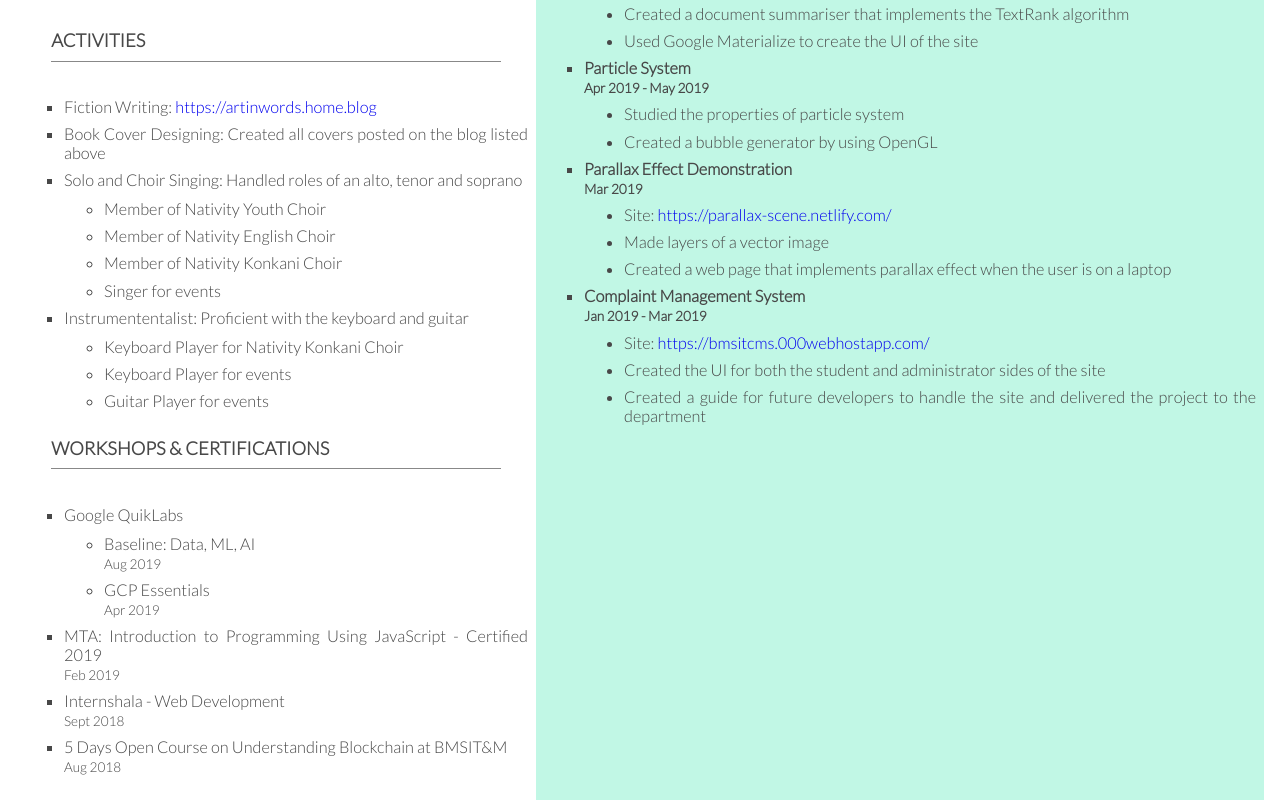
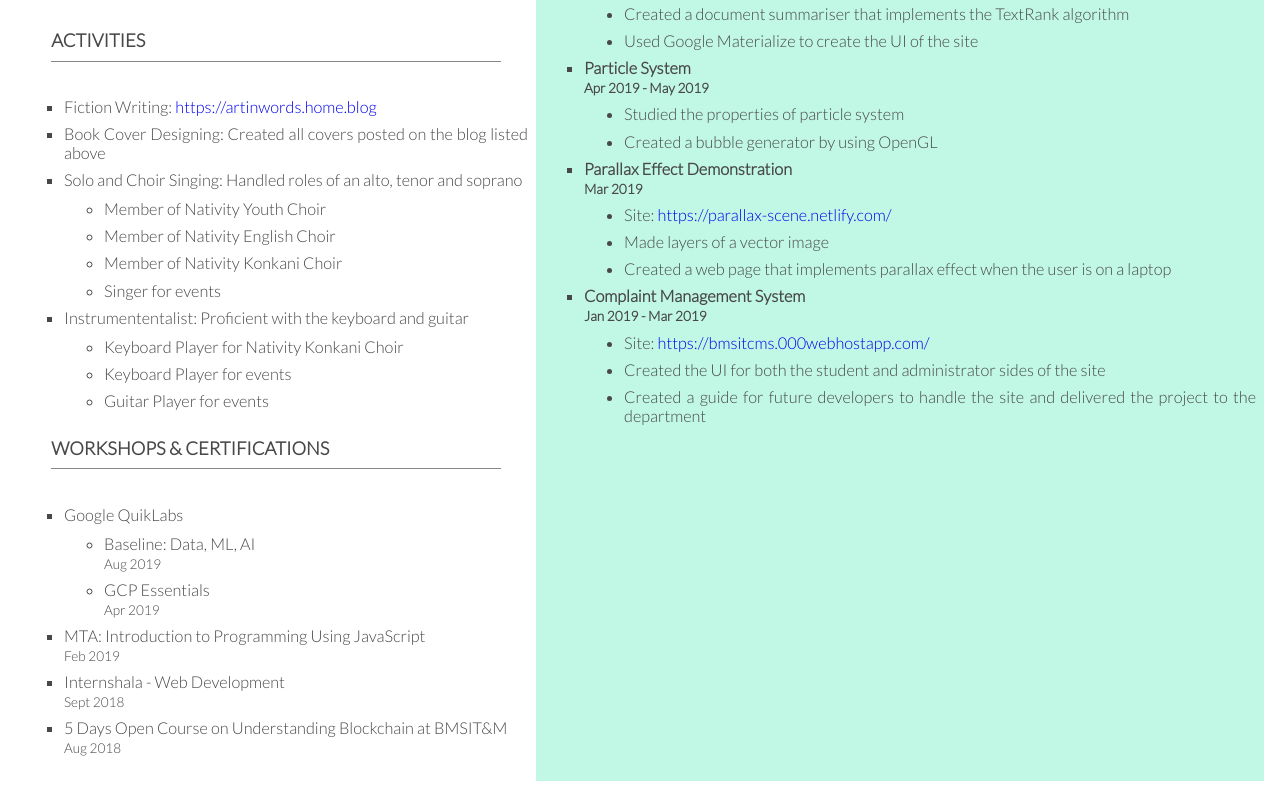
Before and after one commit to Shalette/react-resume, a React (Create React App) app: page / in a window 1280 px wide. Shown: the part 1676-2476 px from the top of the page. Built offline with nearby package versions, Linux system fonts and the light colour scheme.

Commit message:
make it better

```diff
--- a/src/App.js
+++ b/src/App.js
@@ -310,7 +310,7 @@ export default function App() {
               <ListItem>GCP Essentials<br /><small>Apr 2019</small></ListItem>
           </ListSub>
         </ListItem>
-        <ListItem>MTA: Introduction to Programming Using JavaScript - Certified 2019<br /><small>Feb 2019 </small></ListItem>
+        <ListItem>MTA: Introduction to Programming Using JavaScript<br /><small>Feb 2019 </small></ListItem>
         <ListItem>Internshala - Web Development<br /><small>Sept 2018</small></ListItem>
         <ListItem>5 Days Open Course on Understanding Blockchain at BMSIT&M<br /><small>Aug 2018</small>
         </ListItem>
```
